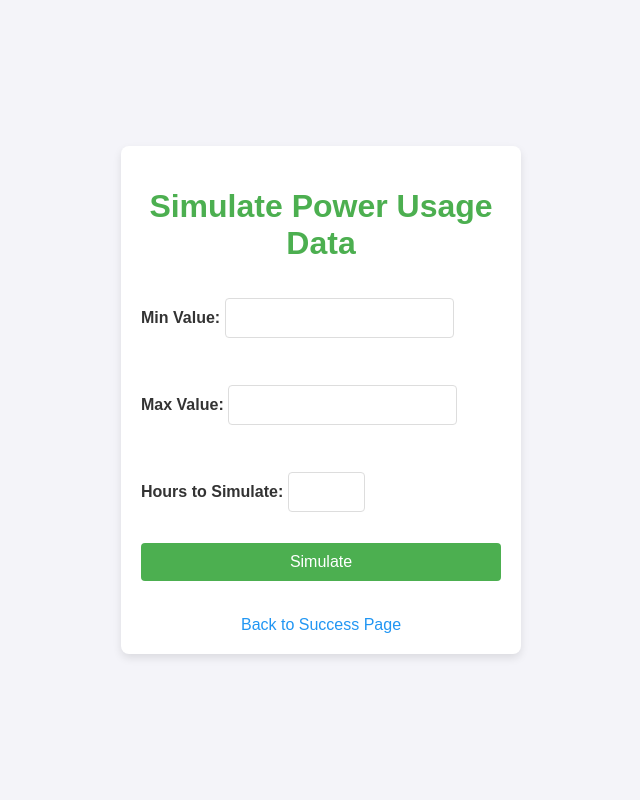
After one commit to AlfredBaraka/Smart-Energy-Supply-Scheduling-for-Green-Telecom-Challenge, a Django app: page /simulate/ in a window 1280 px wide. The commit adds this page. Shown: the whole page, without its empty margins (319-959 px from the left). Run offline with Django 5.2, Linux system fonts and the light colour scheme.

Commit message:
finish basic

```diff
--- a/telecom_optimizer/accounts/forms.py
+++ b/telecom_optimizer/accounts/forms.py
@@ -37,3 +37,12 @@ class LoginForm(forms.Form):
         super(LoginForm, self).__init__(*args, **kwargs)
         self.fields['email'].widget.attrs.update({'class': 'form-control'})
         self.fields['password'].widget.attrs.update({'class': 'form-control'})
+
+
+
+from django import forms
+
+class SimulationForm(forms.Form):
+    min_value = forms.FloatField(label='Min Value', min_value=0)
+    max_value = forms.FloatField(label='Max Value', min_value=0)
+    simulate_hours = forms.IntegerField(label='Hours to Simulate', min_value=1, max_value=24)
--- a/telecom_optimizer/accounts/templates/base.html
+++ b/telecom_optimizer/accounts/templates/base.html
@@ -5,6 +5,8 @@
     <meta name="viewport" content="width=device-width, initial-scale=1.0">
     <title>{% block title %}Telecom Energy Optimizer{% endblock %}</title>
     <script src="https://cdn.jsdelivr.net/npm/chart.js"></script>
+    <script src="https://cdn.jsdelivr.net/npm/chart.js"></script>
+    <script src="https://cdn.jsdelivr.net/npm/chartjs-adapter-date-fns"></script> <!-- For date handling -->
     <link href="https://cdn.jsdelivr.net/npm/bootstrap@5.0.2/dist/css/bootstrap.min.css" rel="stylesheet" integrity="sha384-EVSTQN3/azprG1Anm3QDgpJLIm9Nao0Yz1ztcQTwFspd3yD65VohhpuuCOmLASjC" crossorigin="anonymous">
     <style>
         body {
--- /dev/null
+++ b/telecom_optimizer/accounts/templates/simulate_data.html
@@ -0,0 +1,83 @@
+<!DOCTYPE html>
+<html>
+<head>
+    <title>Simulate Data</title>
+    <style>
+        body {
+            font-family: Arial, sans-serif;
+            background-color: #f4f4f9;
+            color: #333;
+            margin: 0;
+            padding: 0;
+            display: flex;
+            justify-content: center;
+            align-items: center;
+            height: 100vh;
+        }
+        .container {
+            background-color: #fff;
+            padding: 20px;
+            border-radius: 8px;
+            box-shadow: 0 4px 8px rgba(0, 0, 0, 0.1);
+            max-width: 400px;
+            width: 100%;
+            box-sizing: border-box;
+        }
+        h1 {
+            color: #4CAF50;
+            text-align: center;
+            margin-bottom: 20px;
+        }
+        form {
+            display: flex;
+            flex-direction: column;
+        }
+        label {
+            font-weight: bold;
+            margin-bottom: 5px;
+        }
+        input, button {
+            padding: 10px;
+            margin-bottom: 15px;
+            border: 1px solid #ddd;
+            border-radius: 4px;
+            font-size: 16px;
+        }
+        button {
+            background-color: #4CAF50;
+            color: #fff;
+            border: none;
+            cursor: pointer;
+        }
+        button:hover {
+            background-color: #45a049;
+        }
+        .back-link {
+            display: block;
+            text-align: center;
+            margin-top: 20px;
+        }
+        .back-link a {
+            color: #2196F3;
+            text-decoration: none;
+            font-size: 16px;
+        }
+        .back-link a:hover {
+            text-decoration: underline;
+        }
+    </style>
+</head>
+<body>
+    <div class="container">
+        <h1>Simulate Power Usage Data</h1>
+        <form method="post">
+            {% csrf_token %}
+            {{ form.as_p }}
+            <button type="submit">Simulate</button>
+        </form>
+        <div class="back-link">
+            <a href="{% url 'success_page' %}">Back to Success Page</a>
+        </div>
+    </div>
+</body>
+</html>
--- a/telecom_optimizer/accounts/urls.py
+++ b/telecom_optimizer/accounts/urls.py
@@ -1,8 +1,11 @@
 from django.urls import path
-from .views import RegisterUserView, MainView, index
+from .views import RegisterUserView, MainView, index, simulate_data, save_simulated_data, success_page
 
 urlpatterns = [
     path('', index, name="intro" ),
     path('register/', RegisterUserView.as_view(), name='register'),
     path('home', MainView.as_view(), name='home'),
+    path('simulate/', simulate_data, name='simulate_data'),
+    path('save_simulated_data/', save_simulated_data, name='save_simulated_data'),
+    path('success/', success_page, name='success_page'),
 ]
--- a/telecom_optimizer/accounts/views.py
+++ b/telecom_optimizer/accounts/views.py
@@ -2,17 +2,23 @@ from django.shortcuts import render, redirect
 from django.contrib.auth import authenticate, login
 from django.views import View
 from .models import CustomUser, ActualPowerUsage, PredictedPowerUsage
-from .forms import CustomUserCreationForm, LoginForm
+from .forms import CustomUserCreationForm, LoginForm, SimulationForm
 from .predictor import TimeSequenceModel
 import numpy as np
 from django.utils import timezone
-from django.db.models import Q
-import numpy as np
 from datetime import timedelta
+from django import forms
+import json
+from django.contrib.auth.models import User
+import random
+import datetime
+
+
+def success_page(request):
+    return render(request, 'success.html')
 
 def index(request):
     return render(request, 'intro.html')
-
 
 class RegisterUserView(View):
     def get(self, request, *args, **kwargs):
@@ -28,8 +34,6 @@ class RegisterUserView(View):
             login(request, user)
             return redirect('home')
         return render(request, 'register.html', {'form': form})
-
-
 
 class LoginUserView(View):
     def get(self, request, *args, **kwargs):
@@ -49,44 +53,38 @@ class LoginUserView(View):
                 form.add_error(None, 'Invalid credentials')
         return render(request, 'login.html', {'form': form})
 
-
-
-
-
-
-
 class MainView(View):
     def get(self, request, *args, **kwargs):
         user = request.user
 
         current_time = timezone.now().replace(minute=0, second=0, microsecond=0)
 
-
-        actual_usage = 4.29
-
-
-        actual_entry, created = ActualPowerUsage.objects.update_or_create(
-            user=user,
-            timestamp=current_time,
-            defaults={'usage': actual_usage}
-        )
-
-
+        # Fetch the past 18 hours of actual power usage
         past_18_hours = ActualPowerUsage.objects.filter(
             user=user,
             timestamp__gte=current_time - timedelta(hours=17),
             timestamp__lte=current_time
         ).order_by('timestamp')
 
+        if not past_18_hours:
+            # Handle case where no past data is available
+            return render(request, 'main.html', {
+                'message': 'No data available for the past 18 hours.'
+            })
+
+        if len(past_18_hours) < 10:
+            # Handle case where past data is less than 10 hours
+            return render(request, 'main.html', {
+                'message': 'Not enough data for prediction. At least 10 hours of data is required.'
+            })
+
         model_path = '/home/egovridc/Desktop/Smart-Energy-Supply-Scheduling-for-Green-Telecom-Challenge/data/energy_lstm_model_better2.pth'
         model = TimeSequenceModel(model_path)
 
-
         past_data = np.array([entry.usage for entry in past_18_hours])
-
-
         predicted_usage = np.array(model.predict(6, past_data))
 
+        # Save predicted data
         for i, predicted_value in enumerate(predicted_usage):
             future_timestamp = current_time + timedelta(hours=(i + 1))
             PredictedPowerUsage.objects.update_or_create(
@@ -95,14 +93,67 @@ class MainView(View):
                 defaults={'predicted_usage': predicted_value}
             )
 
+        # Combine actual and predicted data
         combined_data = np.concatenate((past_data, predicted_usage))
 
+        # Prepare timestamps for combined data
+        timestamps = [entry.timestamp for entry in past_18_hours]
+        timestamps += [current_time + timedelta(hours=(i + 1)) for i in range(len(predicted_usage))]
 
+        # Prepare context for the template
         context = {
             'user': user,
-            'past_data': past_data.tolist(),
-            'predicted_usage': predicted_usage.tolist(),
+            'timestamps': [ts.isoformat() for ts in timestamps],  # Convert to ISO 8601 format
             'combined_data': combined_data.tolist(),
         }
 
         return render(request, 'main.html', context)
+
+
+
+def simulate_data(request):
+    if request.method == 'POST':
+        form = SimulationForm(request.POST)
+        if form.is_valid():
+            min_value = form.cleaned_data['min_value']
+            max_value = form.cleaned_data['max_value']
+            simulate_hours = form.cleaned_data['simulate_hours']
+            now = timezone.now()
+
+            # Generate simulated data at hourly intervals
+            simulated_data = []
+            for i in range(simulate_hours):
+                timestamp = now - timedelta(hours=(simulate_hours - i))  # Each hour from now backward
+                usage = random.uniform(min_value, max_value)
+                # Set to start of the hour in 24-hour format
+                timestamp = timestamp.replace(minute=0, second=0, microsecond=0)
+                simulated_data.append((timestamp, usage))
+
+            return render(request, 'review_simulation.html', {'simulated_data': simulated_data})
+
+    else:
+        form = SimulationForm()
+
+    return render(request, 'simulate_data.html', {'form': form})
+
+
+import json
+from django.utils import timezone
+from datetime import datetime
+
+def save_simulated_data(request):
+    if request.method == 'POST':
+        simulated_data = request.POST.get('simulated_data')
+
+        if simulated_data:
+            simulated_data = json.loads(simulated_data)
+            for entry in simulated_data:
+                timestamp_str = entry['timestamp']
+                usage = entry['usage']
+                # Parse timestamp in 24-hour format
+                timestamp = timezone.make_aware(datetime.strptime(timestamp_str, '%Y-%m-%d %H:%M:%S'))
+                ActualPowerUsage.objects.create(user=request.user, timestamp=timestamp, usage=usage)
+
+        return redirect('success_page')
+
+    return redirect('simulate_data')
```
Also changed, not shown: telecom_optimizer/accounts/admin.py (+20 -2 lines), telecom_optimizer/accounts/templates/main.html (+28 -26 lines), telecom_optimizer/accounts/templates/review_simulation.html (added, +115 -0 lines), telecom_optimizer/accounts/templates/success.html (added, +41 -0 lines), telecom_optimizer/simulator.py (added, +25 -0 lines), telecom_optimizer/db.sqlite3.
